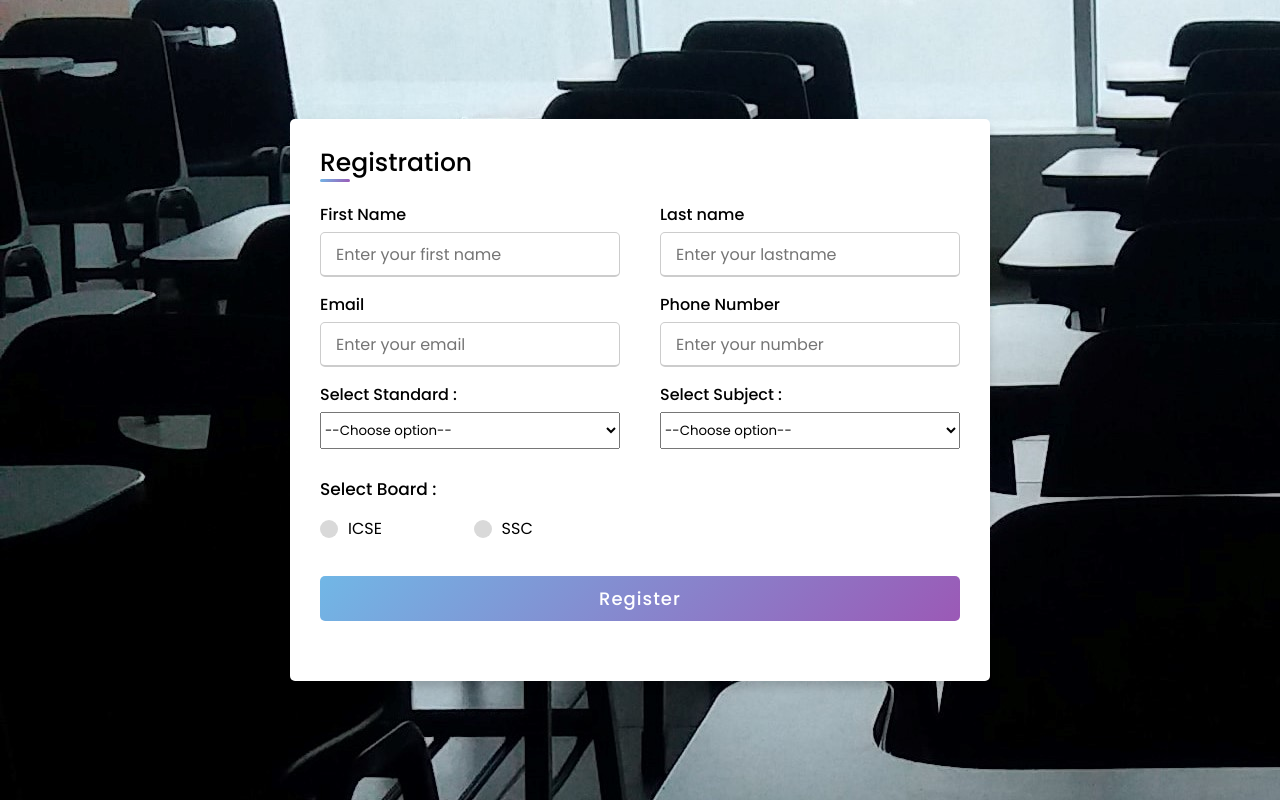
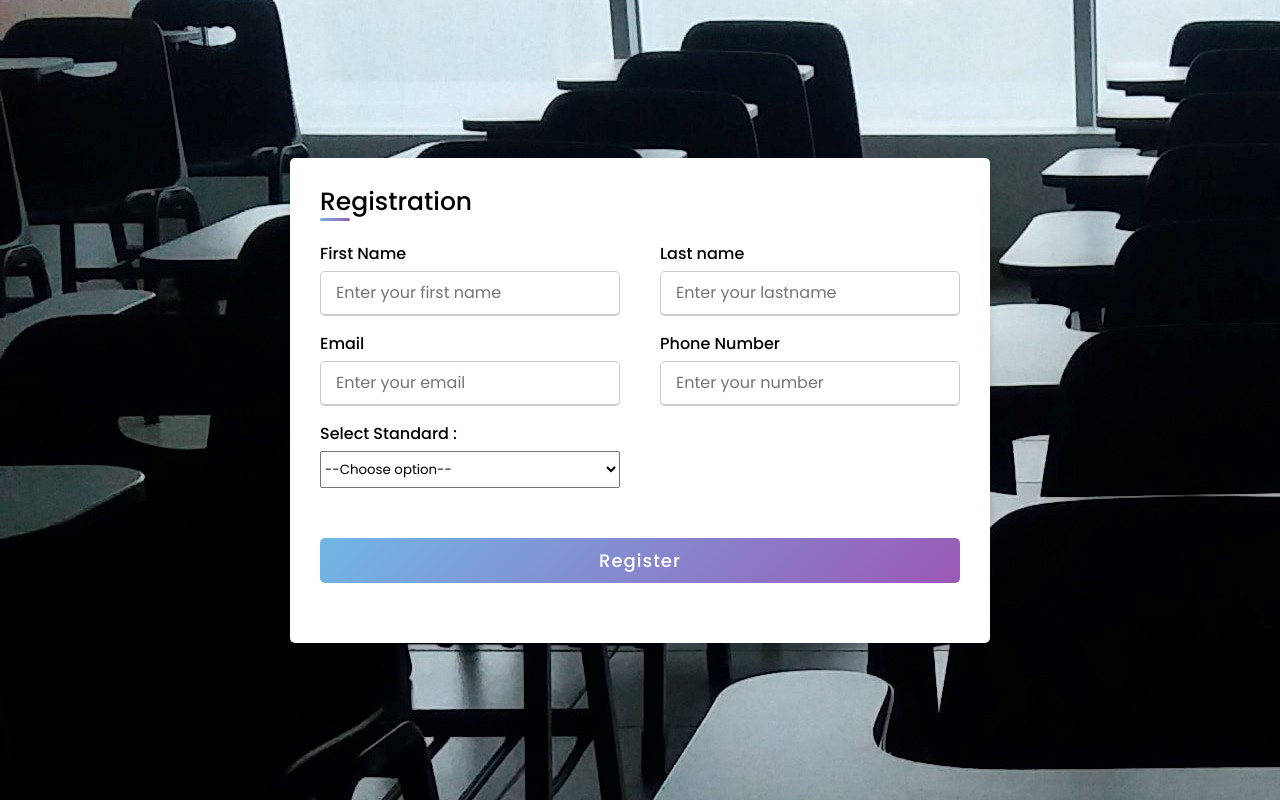
Before and after one commit to supriyascienceacademy/supriyascienceacademy, a plain HTML site: page registration.html in a window 1280 px wide. Drawn offline with Linux system fonts and the light colour scheme.

Commit message:
Update registration.html

```diff
--- a/registration.html
+++ b/registration.html
@@ -38,30 +38,6 @@
               <option>9</option>
           </select>
           </div>
-          <div class="input-box">
-            <span class="details">Select Subject : </span>
-            <select class="option" name="subject" required>
-              <option value="" disabled selected>--Choose option--</option>
-              <!-- <option disabled="disabled" selected="selected">--Choose option--</option> -->
-              <option>Biology</option>
-              <option>Science</option>
-          </select>
-          </div>
-        </div>
-        <div class="board-details">
-          <input type="radio" name="icse" id="dot-1">
-          <input type="radio" name="ssc" id="dot-2">
-          <span class="board-title"> Select Board : </span>
-          <div class="category">
-            <label for="dot-1" style="width: 30%;">
-            <span class="dot one"></span>
-            <span class="board">ICSE</span>
-          </label>
-          <label for="dot-2">
-            <span class="dot two"></span>
-            <span class="board">SSC</span>
-          </label>
-          </div>
         </div>
         <div class="button">
           <input type="submit" value="Register">
@@ -81,15 +57,5 @@
         document.querySelector("form").reset();
     })
 </script>
-  <!-- Global site tag (gtag.js) - Google Analytics -->
-<script async src="https://www.googletagmanager.com/gtag/js?id=UA-200243906-1">
-</script>
-<script>
-  window.dataLayer = window.dataLayer || [];
-  function gtag(){dataLayer.push(arguments);}
-  gtag('js', new Date());
-
-  gtag('config', 'UA-200243906-1');
-</script>
 </body>
 </html>
```
